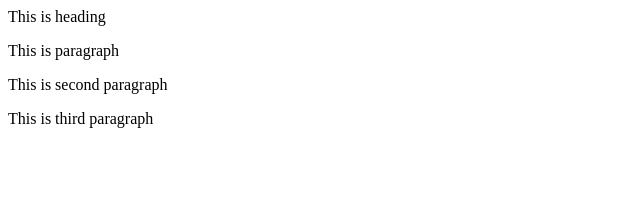
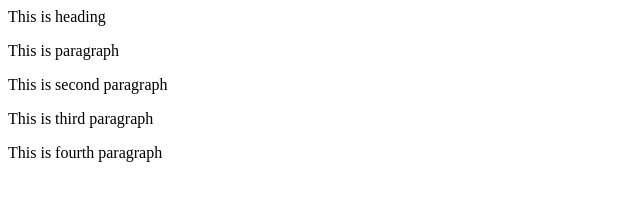
Before and after one commit to sameerghorpade/git-test, a website: page index.html in a window 1280 px wide. Shown: the whole page, without its empty margins (0-640 px from the left). Drawn offline with Linux system fonts and the light colour scheme.

Commit message:
fourth commit

```diff
--- a/index.html
+++ b/index.html
@@ -6,5 +6,6 @@
         <p>This is paragraph</p>
         <p>This is second paragraph</p>
         <p>This is third paragraph</p>
+        <p>This is fourth paragraph</p>
     </body>
 </html>
```
Also changed, not shown: package.json (added, +24 -0 lines), 1 other file.
